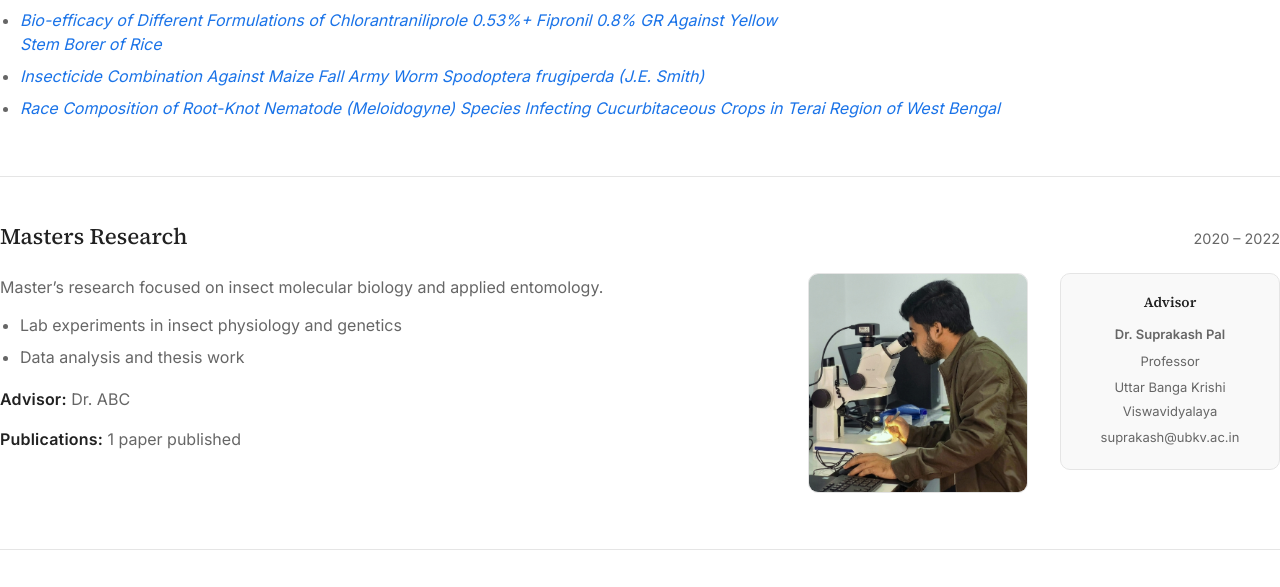
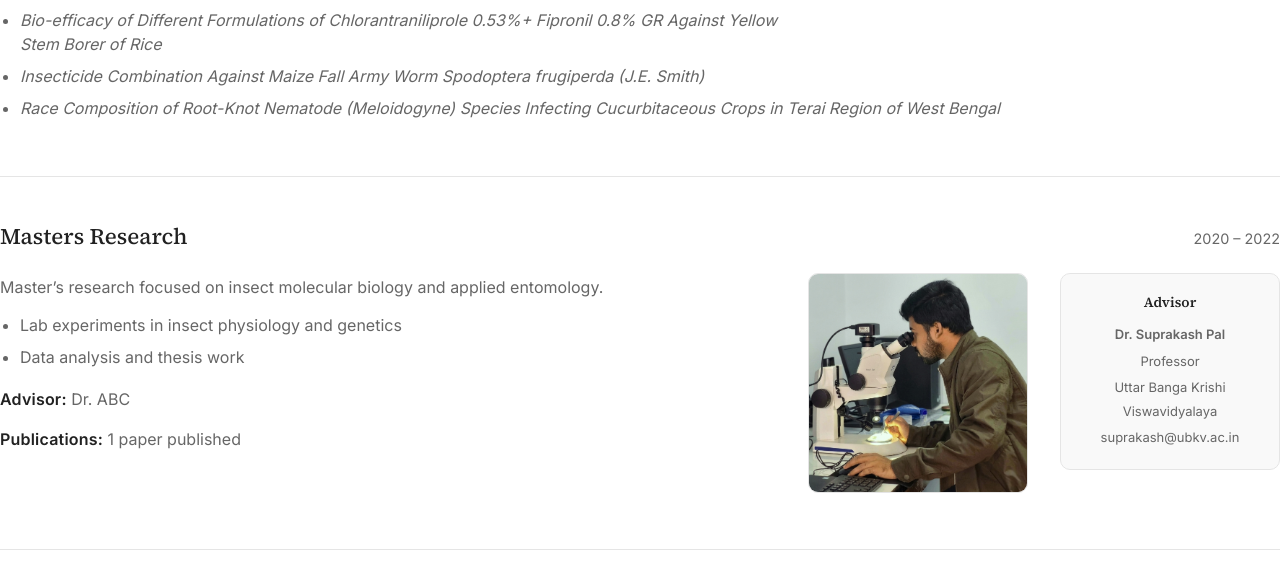
Before and after one commit to Gokuldhanapati/Gokuldhanapati.github.io, a plain HTML site: page research.html in a window 1280 px wide. Shown: the part 1364-1951 px from the top of the page. Drawn offline with Linux system fonts and the light colour scheme.

Commit message:
Update research.css

```diff
--- a/css/research.css
+++ b/css/research.css
@@ -155,13 +155,12 @@
 
 
 .research-text a {
-  color: #1a73e8;
-  font-style: italic;          /* always italic */
-  text-decoration: none;       /* no underline by default */
-  transition: all 0.2s ease;
+  color: inherit;          /* same color as normal text */
+  font-style: italic;     /* italic to show it's a link */
+  text-decoration: none;  /* no underline by default */
+  transition: text-decoration 0.2s ease;
 }
 
 .research-text a:hover {
-  text-decoration: underline;   /* only underline on hover */
-  color: #0b57d0;
+  text-decoration: underline;  /* only underline on hover */
 }
```
